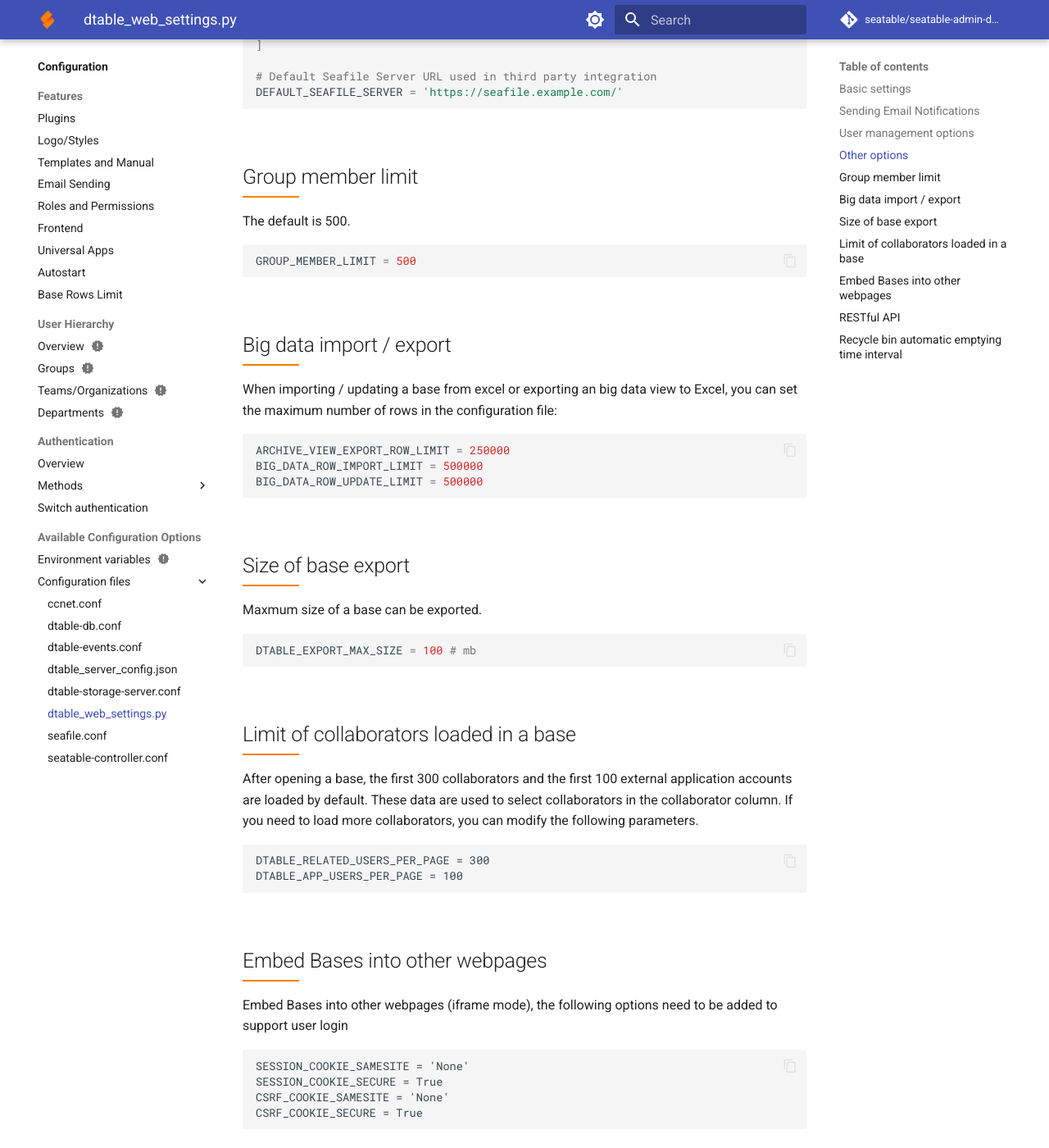
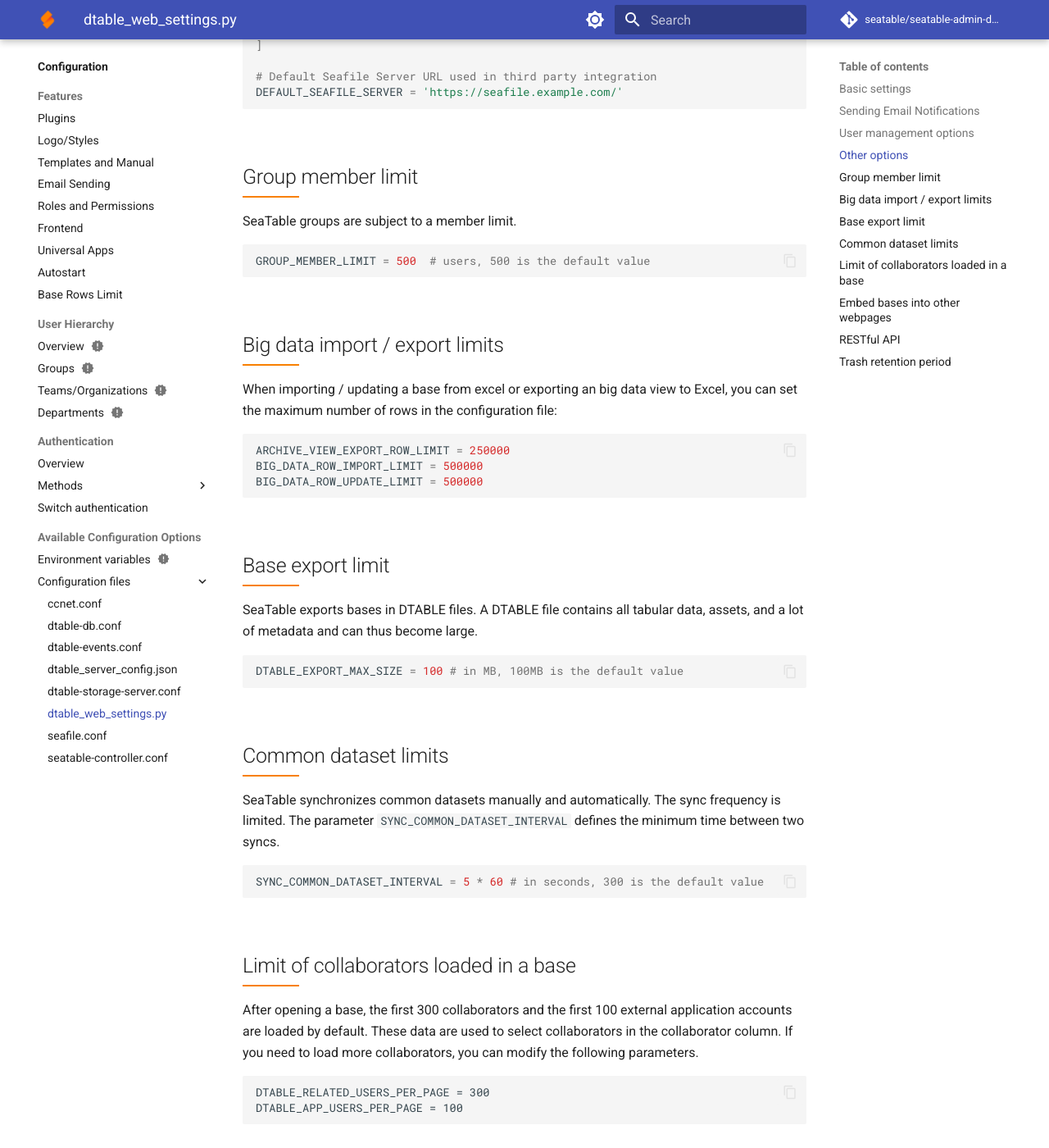
Before and after one commit to seatable/seatable-admin-docs, an MkDocs documentation site: the page built from docs/config/dtable_web_settings.md, in a window 1280 px wide and 1400 px high, scrolled down 3748 px. Shown: the whole window at 82% size. Built offline with MkDocs 1.6.1 and Material for MkDocs 9.7.7, drawn with Linux system fonts in a browser that asks for light colours; comment, search, counter and statistics services are not loaded; some of the changed text lies outside the part shown.

Commit message:
Update system limitation (incl. CDS Limits) (#177)
* Update system_limitations.md

Add limit CDS sync frequency
Improved descriptions of other limits

* Update dtable_web_settings.md

Add SYNC_COMMON_DATASET_INTERVAL explanation

* Update dtable_web_settings.md

Minor wording changes

* Update system_limitations.md

Minor wording changes

````diff
--- a/docs/config/dtable_web_settings.md
+++ b/docs/config/dtable_web_settings.md
@@ -181,14 +181,14 @@
 
 ## Group member limit
 
-The default is 500.
+SeaTable groups are subject to a member limit.
 
 ```python
-GROUP_MEMBER_LIMIT = 500
+GROUP_MEMBER_LIMIT = 500  # users, 500 is the default value
 
 ```
 
-## Big data import / export
+## Big data import / export limits
 
 When importing / updating a base from excel or exporting an big data view to Excel, you can set the maximum number of rows in the configuration file:
 
@@ -198,12 +198,20 @@
 BIG_DATA_ROW_UPDATE_LIMIT = 500000
 ```
 
-## Size of base export
+## Base export limit
 
-Maxmum size of a base can be exported.
+SeaTable exports bases in DTABLE files. A DTABLE file contains all tabular data, assets, and a lot of metadata and can thus become large.
 
 ```python
-DTABLE_EXPORT_MAX_SIZE = 100 # mb
+DTABLE_EXPORT_MAX_SIZE = 100 # in MB, 100MB is the default value
+```
+
+## Common dataset limits
+
+SeaTable synchronizes common datasets manually and automatically. The sync frequency is limited. The parameter `SYNC_COMMON_DATASET_INTERVAL` defines the minimum time between two syncs.
+
+```python
+SYNC_COMMON_DATASET_INTERVAL = 5 * 60 # in seconds, 300 is the default value
 ```
 
 ## Limit of collaborators loaded in a base
@@ -215,9 +223,9 @@
 DTABLE_APP_USERS_PER_PAGE = 100
 ```
 
-## Embed Bases into other webpages
+## Embed bases into other webpages
 
-Embed Bases into other webpages (iframe mode), the following options need to be added to support user login
+To embed bases into other webpages using an iframe, the following options must be added to support user login:
 
 ```
 SESSION_COOKIE_SAMESITE = 'None'
@@ -252,10 +260,10 @@
 
 ```
 
-## Recycle bin automatic emptying time interval
+## Trash retention period
 
-The default is 30.
+SeaTable keeps a deleted base in trash for a certain period of time (retention period). When the retention period expires, the base is purged from trash.
 
 ```python
-TRASH_CLEAN_AFTER_DAYS = 30
+TRASH_CLEAN_AFTER_DAYS = 30   # in days, 30 days is the default value
 ```
````
Also changed, not shown: docs/introduction/system_limitations.md (+9 -8 lines).
